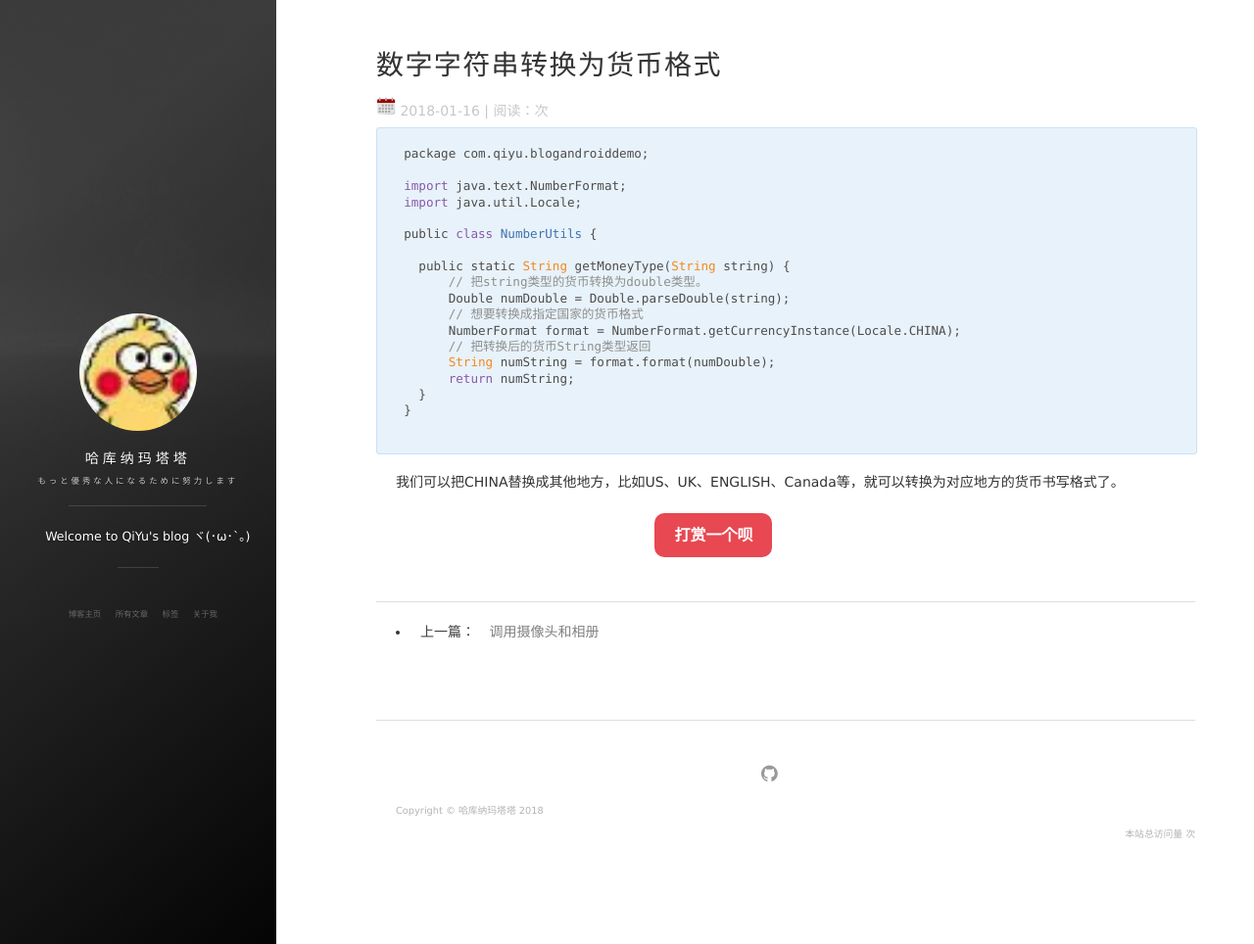
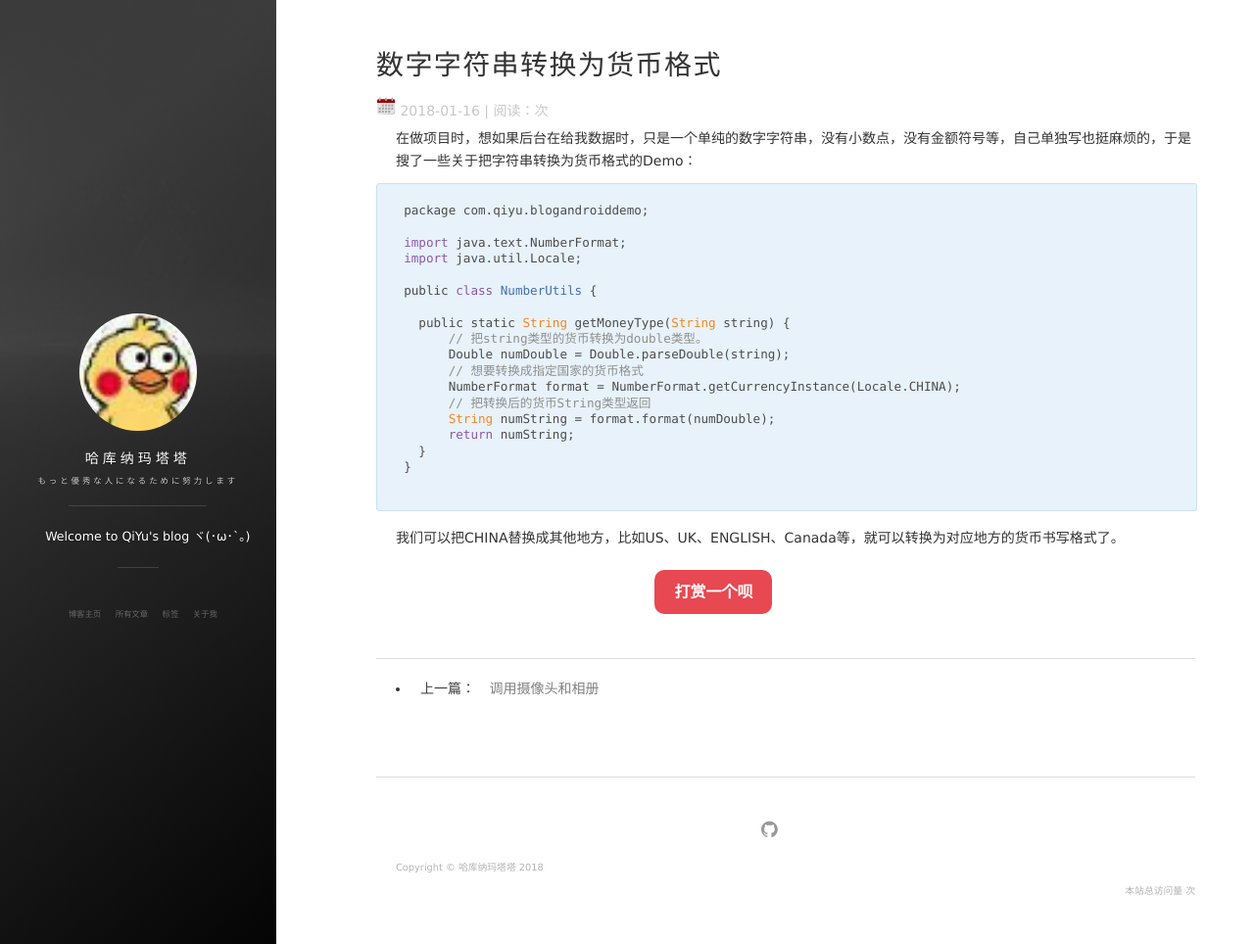
Before and after one commit to YuQi9797/YuQi9797.github.io, a Jekyll site: the page built from _posts/2018-01-16-StringToPrice.md, in a window 1280 px wide and 964 px high. Shown: the whole window at 98% size. Built offline with Jekyll 4.4.1, drawn with Linux system fonts in a browser that asks for light colours; nearby versions of some CDN libraries; comment, search, counter and statistics services are not loaded.

Commit message:
refresh...

````diff
--- a/_posts/2018-01-16-StringToPrice.md
+++ b/_posts/2018-01-16-StringToPrice.md
@@ -5,6 +5,8 @@ date: 2018-01-16 12:53 #时间
 description: "将数字字符串转换为货币格式"  #说明
 tag: Android #这是分类标签
 ---
+
+在做项目时，想如果后台在给我数据时，只是一个单纯的数字字符串，没有小数点，没有金额符号等，自己单独写也挺麻烦的，于是搜了一些关于把字符串转换为货币格式的Demo：
 
 ```
 package com.qiyu.blogandroiddemo;
````
